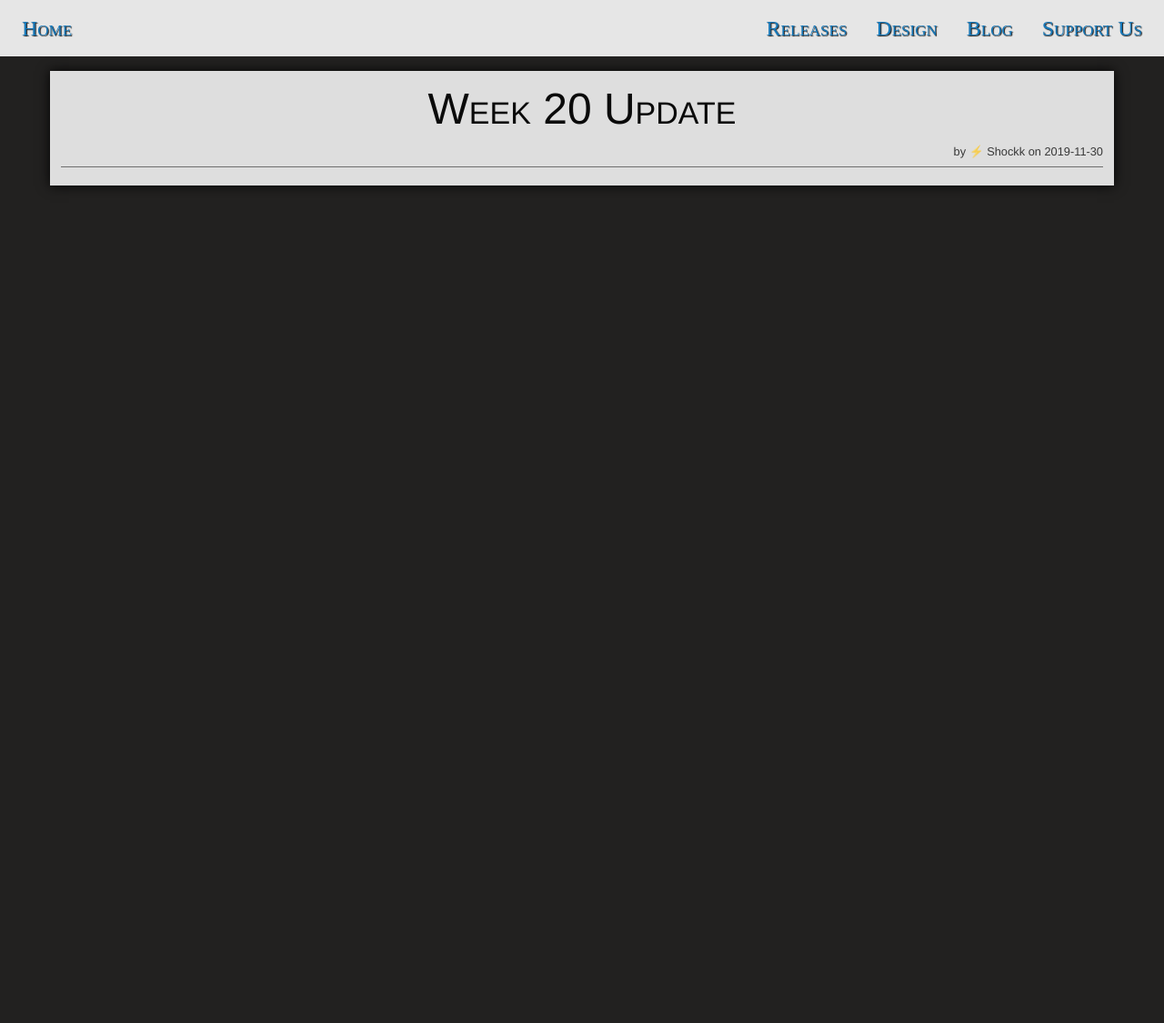
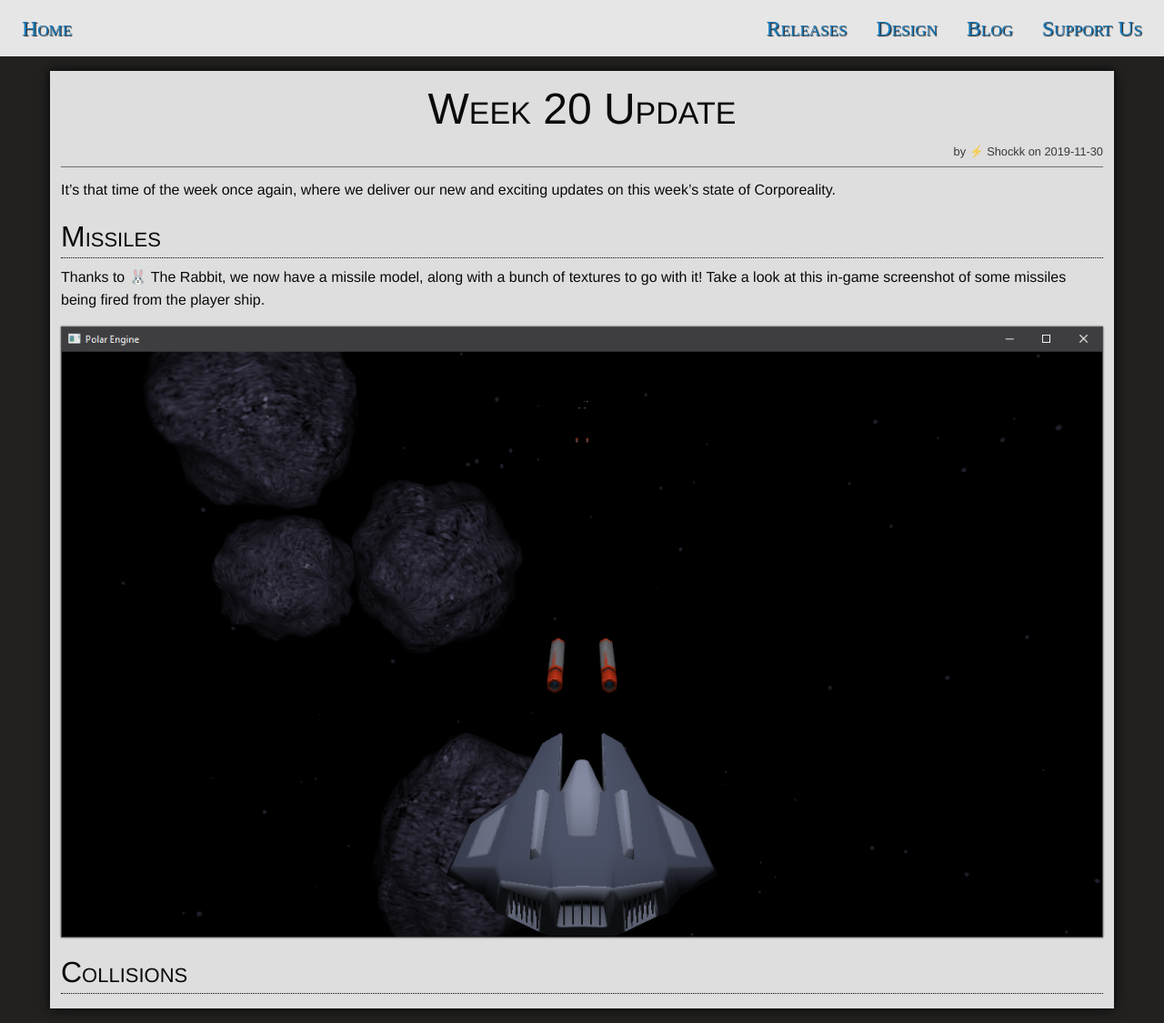
Before and after one commit to corporeality-space/web, a Jekyll site: the page built from _posts/2019-11-30-01-Week-20.md, in a window 1280 px wide. Shown: the whole page at 91% size. Built offline with Jekyll 4.4.1, drawn with Linux system fonts in a browser that asks for light colours; nearby versions of some CDN libraries; some web fonts are replaced; our own code applies the rules of GitHub Pages for plain Markdown files; library files that are not in the unit come from our copies; before the commit the page ends 900 px from its top, so only the background shows below that.

Commit message:
Update 2019-11-30-01-Week-20.md

```diff
--- a/_posts/2019-11-30-01-Week-20.md
+++ b/_posts/2019-11-30-01-Week-20.md
@@ -4,3 +4,13 @@
 author: ⚡ Shockk
 description: The cogs are turning and the collisions are colliding!
 ---
+
+It's that time of the week once again, where we deliver our new and exciting updates on this week's state of Corporeality.
+
+# Missiles
+
+Thanks to 🐰 The Rabbit, we now have a missile model, along with a bunch of textures to go with it! Take a look at this in-game screenshot of some missiles being fired from the player ship.
+
+![the missile goes pew pew](/assets/img/week-20/pew.png)
+
+# Collisions
```
